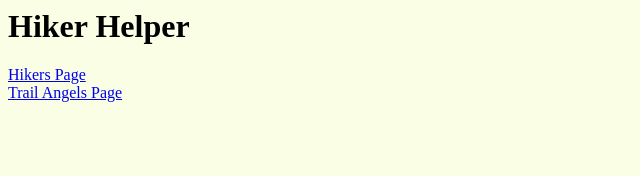
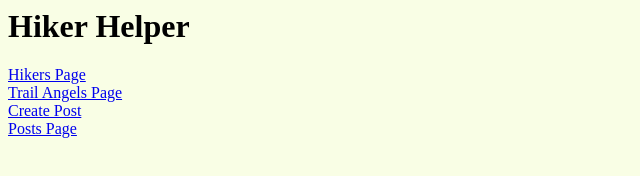
Before and after one commit to Johnny-Hume/HH_Frontend, a plain HTML site: page index.html in a window 1280 px wide. Shown: the whole page, without its empty margins (0-640 px from the left). Drawn offline with Linux system fonts and the light colour scheme.

Commit message:
Add view_posts and create_posts pages

```diff
--- a/index.html
+++ b/index.html
@@ -10,5 +10,11 @@
 	<div>
 	    <a href="trailangels.html">Trail Angels Page</a>
 	</div>
+	<div>
+	    <a href="create_post.html">Create Post</a>
+	</div>
+	<div>
+	    <a href="posts.html">Posts Page</a>
+	</div>
     </body>
 </html>
```
